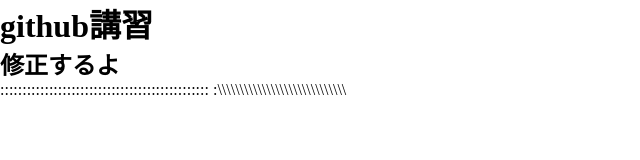
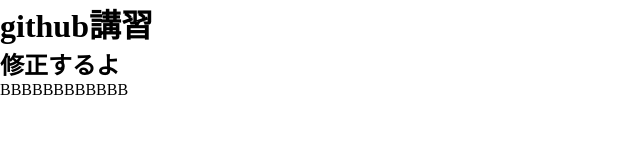
Before and after one commit to bzgtraining/training_my, a plain HTML site: page index.html in a window 1280 px wide. Shown: the whole page, without its empty margins (0-640 px from the left). Drawn offline with Linux system fonts and the light colour scheme.

Commit message:
no message

```diff
--- a/index.html
+++ b/index.html
@@ -10,8 +10,7 @@
 <body>
     <h1>github講習</h1>
     <h2>修正するよ</h2>
-<p>:::::::::::::::::::::::::::::::::::::::::::::::
-    :\\\\\\\\\\\\\\\\\\\\\\\\\\\\\</p>
+<p>BBBBBBBBBBBB</p>
 
 </body>
 </html>
```
